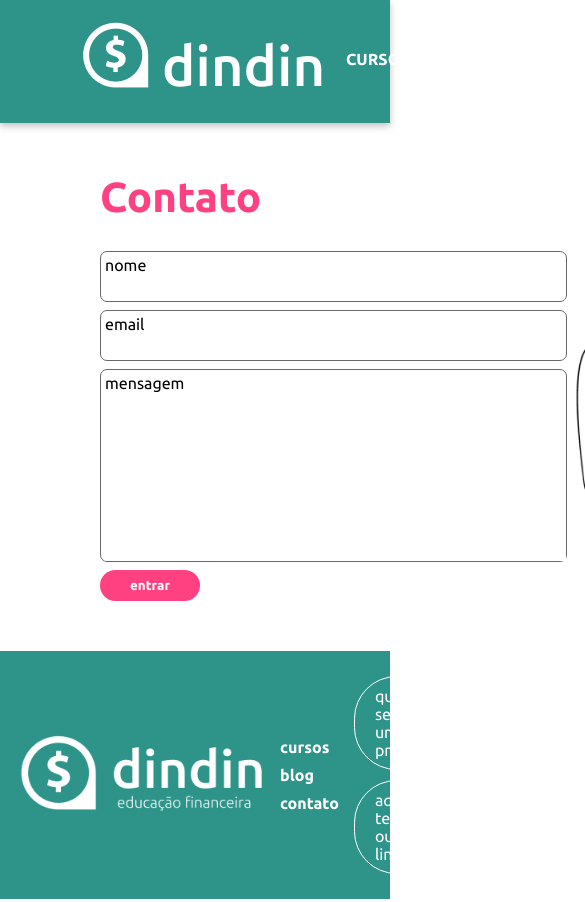
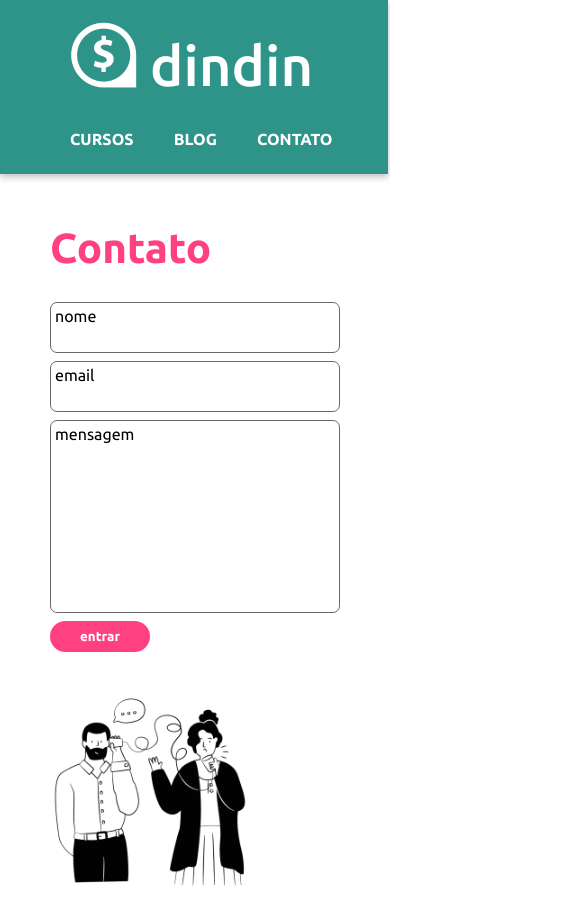
Before and after one commit to eduardmuniz/projeto-dindin, a plain HTML site: page contato.html in a window 390 px wide. Shown: the top 902 px of the page, 585 px wide, since content can reach past the window. Drawn offline with Linux system fonts and the light colour scheme.

Commit message:
adicionando responsividade

```diff
--- a/contato.css
+++ b/contato.css
@@ -125,3 +125,140 @@ nav form div input {
     cursor: pointer;
 
 }
+
+/* header and footer (mobile) */
+
+@media only screen and (max-width:400px) {
+
+    .header {
+        display: block;
+        align-items: center;
+        padding: 20px 10px 26px 50px;
+        width: 84%;
+        background: #2E948A;
+        box-shadow: 0px 3px 7px rgba(0, 0, 0, 0.25);
+
+    }
+
+    .header img {
+        padding-left: 20px;
+        padding-bottom: 30px;
+    }
+
+    .header .nav {
+        list-style: none;
+    }
+
+    .header .nav  li, a {
+        padding: 0px 10px;
+        color: white;
+        text-decoration: none;
+
+
+
+
+
+    }
+
+    .footer {
+        background-color: #2e948a;
+        display: block;
+        justify-content: space-around;
+        align-items: center;
+        padding: 20px 10px 26px 50px;
+        width: 84%;
+    }
+
+    .footer img {
+        max-width: 250px;
+        height: auto;
+        margin-bottom: 20px;
+    }
+
+    .footer .links {
+        display: flex;
+        justify-content: space-evenly;
+        margin-bottom: 30px;
+    }
+
+    .footer a {
+        display: block;
+        padding: 5px;
+        text-decoration: none;
+        color: #ffffff;
+        font-weight: 700;
+    }
+
+    .footer-button {
+        margin: 10px;
+        border: 1px solid #ffffff;
+        border-radius: 62px;
+        max-width: 300px;
+        text-align: center;
+    }
+
+    .footer-button a {
+        padding: 10px 10px;
+        color: #ffffff;
+        font-weight: normal;
+    }
+
+    /* page content*/
+
+    main {
+        display: block;
+        padding: 50px 50px;
+    }
+
+    main img {
+        width: 200px;
+        margin-top: 40px;
+    }
+
+    .campo-nome {
+        border: solid #686868;
+        border-width: 1px;
+        border-radius: 7px;
+        padding: 4px 0px 4px 4px;
+        margin-bottom: 8px;
+    }
+    #campo1 {
+        padding: 4px 50px 4px 4px;
+    }
+
+    .campo-email {
+        border: solid #686868;
+        border-width: 1px;
+        border-radius: 7px;
+        padding: 4px 0px 4px 4px;
+        margin-bottom: 8px;
+    }
+    #campo2 {
+        padding: 4px 50px 4px 4px;
+    }
+
+    .campo-msg {
+        border: solid #686868;
+        border-width: 1px;
+        border-radius: 7px;
+        padding: 4px 0px 0px 4px;
+        margin-bottom: 8px;
+    }
+    #campo3 {
+        padding: 4px 50px 150px 4px;
+    }
+}
+
+/* content responsiveness (tablet) */
+@media only screen and (min-width: 768px) and (max-width: 980px) {
+
+    main img {
+        width: 250px;
+        height: 300px;
+        margin-top: 40px;
+    }
+
+    main {
+        padding: 50px 0px;
+    }
+}
--- a/cursos.css
+++ b/cursos.css
@@ -117,3 +117,114 @@ p {
     color: #ffffff;
     font-weight: normal;
 }
+
+/* header and footer (mobile) */
+
+@media only screen and (max-width:400px) {
+
+    .header {
+        display: block;
+        align-items: center;
+        padding: 20px 10px 26px 50px;
+        width: 84%;
+        background: #2E948A;
+        box-shadow: 0px 3px 7px rgba(0, 0, 0, 0.25);
+
+    }
+
+    .header img {
+        padding-left: 20px;
+        padding-bottom: 30px;
+    }
+
+    .header .nav {
+        list-style: none;
+    }
+
+    .header .nav  li, a {
+        padding: 0px 10px;
+        color: white;
+        text-decoration: none;
+
+
+
+
+
+    }
+
+    .footer {
+        background-color: #2e948a;
+        display: block;
+        justify-content: space-around;
+        align-items: center;
+        padding: 20px 10px 26px 50px;
+        width: 84%;
+    }
+
+    .footer img {
+        max-width: 250px;
+        height: auto;
+        margin-bottom: 20px;
+    }
+
+    .footer .links {
+        display: flex;
+        justify-content: space-evenly;
+        margin-bottom: 30px;
+    }
+
+    .footer a {
+        display: block;
+        padding: 5px;
+        text-decoration: none;
+        color: #ffffff;
+        font-weight: 700;
+    }
+
+    .footer-button {
+        margin: 10px;
+        border: 1px solid #ffffff;
+        border-radius: 62px;
+        max-width: 300px;
+        text-align: center;
+    }
+
+    .footer-button a {
+        padding: 10px 10px;
+        color: #ffffff;
+        font-weight: normal;
+    }
+
+    /* page content*/
+
+    section {
+        display: block;
+        padding: 0px;
+    }
+
+    section img {
+        padding: 40px 0px 0px 0px;
+    }
+
+    main {
+        padding: 40px 40px;
+    }
+
+    section div {
+        margin-bottom: 40px;
+    }
+
+    section div a {
+        margin-left: 70px;
+    }
+}
+
+/* content responsiveness (tablet) */
+@media only screen and (min-width: 768px) and (max-width: 980px) {
+
+    section img {
+        width: 150px;
+        height: 200px;
+        margin-top: 40px;
+    }
+}
```
